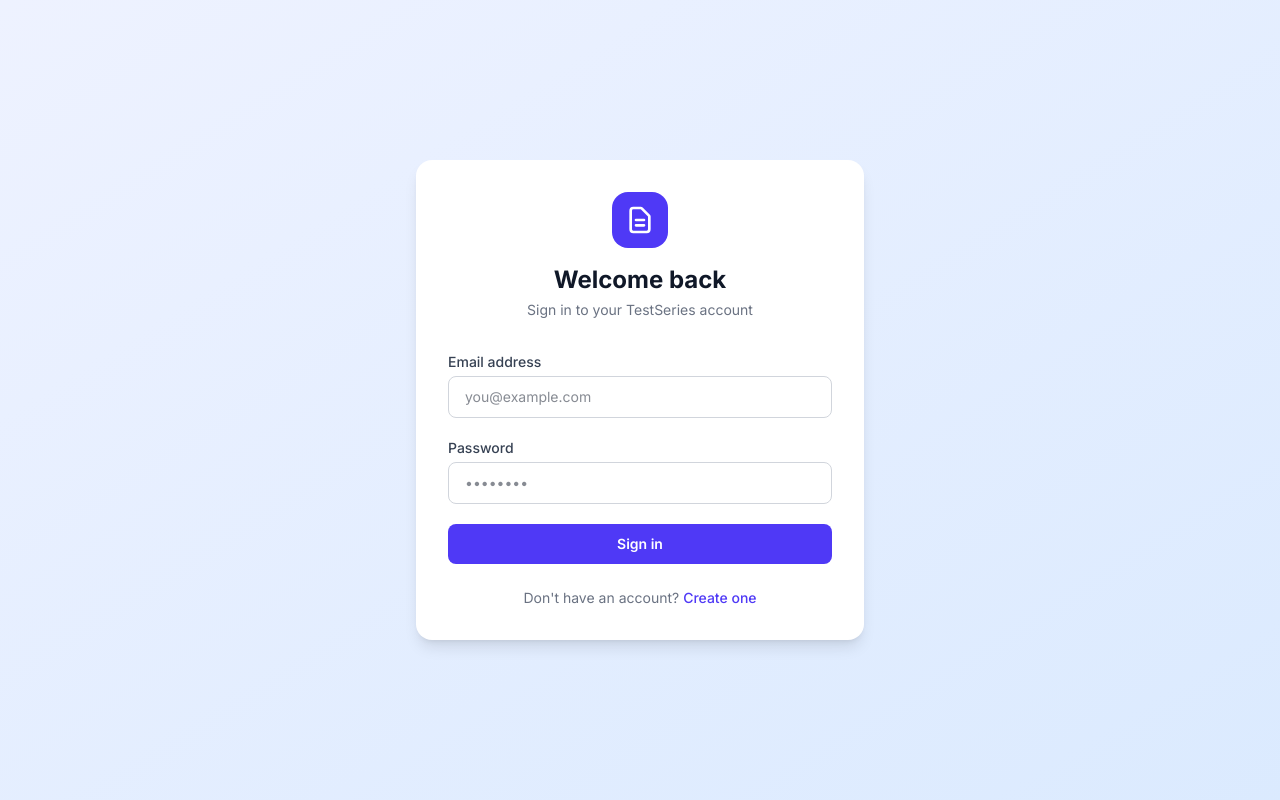
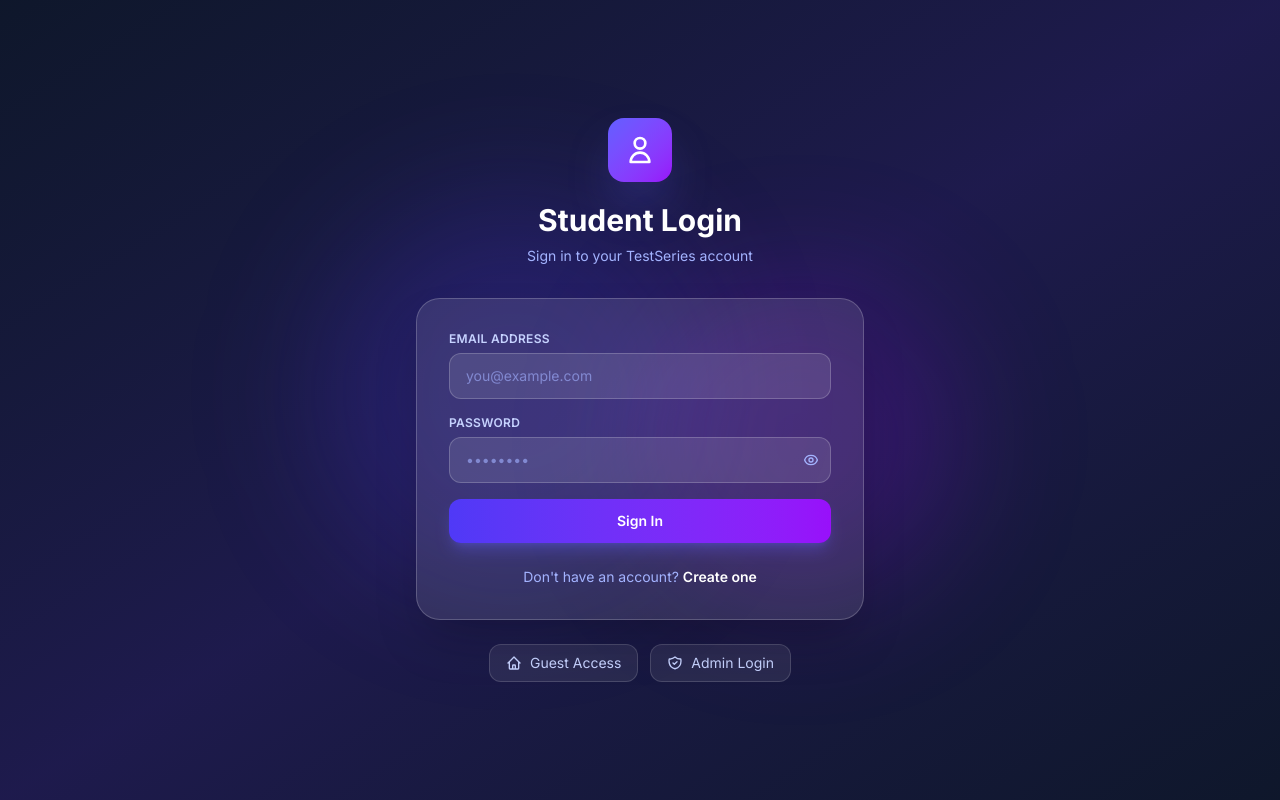
Before and after one commit to Pranay-4748/Mocktest_webapp, a React (Vite) app in the folder client/: page /login in a window 1280 px wide. Built offline with nearby package versions, Linux system fonts and the light colour scheme.

Commit message:
admin and student login pagen link

```diff
--- a/client/src/pages/auth/LoginPage.jsx
+++ b/client/src/pages/auth/LoginPage.jsx
@@ -1,20 +1,19 @@
 import { useState } from 'react';
 import { Link, useNavigate } from 'react-router-dom';
 import { useAuth } from '../../context/AuthContext';
+import Spinner from '../../components/common/Spinner';
 
 export default function LoginPage() {
   const { login } = useAuth();
-  const navigate = useNavigate();
-  const [form, setForm] = useState({ email: '', password: '' });
-  const [error, setError] = useState('');
+  const navigate  = useNavigate();
+  const [form, setForm]     = useState({ email: '', password: '' });
+  const [error, setError]   = useState('');
   const [loading, setLoading] = useState(false);
-
-  const handleChange = (e) => setForm({ ...form, [e.target.name]: e.target.value });
+  const [showPw, setShowPw] = useState(false);
 
   const handleSubmit = async (e) => {
     e.preventDefault();
-    setError('');
-    setLoading(true);
+    setError(''); setLoading(true);
     try {
       const user = await login(form);
       navigate(user?.role === 'admin' ? '/admin' : '/dashboard');
@@ -26,68 +25,106 @@
   };
 
   return (
-    <div className="min-h-screen bg-gradient-to-br from-indigo-50 to-blue-100 flex items-center justify-center px-4">
-      <div className="w-full max-w-md bg-white rounded-2xl shadow-lg p-8">
-        {/* Logo */}
+    <div className="min-h-screen bg-gradient-to-br from-slate-900 via-indigo-950 to-slate-900 flex items-center justify-center p-4 relative overflow-hidden">
+      {/* Background blobs */}
+      <div className="absolute top-1/4 left-1/4 w-96 h-96 bg-indigo-600/20 rounded-full blur-3xl pointer-events-none" />
+      <div className="absolute bottom-1/4 right-1/4 w-80 h-80 bg-purple-600/20 rounded-full blur-3xl pointer-events-none" />
+
+      <div className="w-full max-w-md relative animate-fade-in">
+        {/* Brand */}
         <div className="text-center mb-8">
-          <div className="inline-flex items-center justify-center w-14 h-14 bg-indigo-600 rounded-2xl mb-4">
+          <div className="w-16 h-16 bg-gradient-to-br from-indigo-500 to-purple-600 rounded-2xl flex items-center justify-center mx-auto mb-5 shadow-2xl shadow-indigo-500/40">
             <svg className="w-8 h-8 text-white" fill="none" stroke="currentColor" viewBox="0 0 24 24">
-              <path strokeLinecap="round" strokeLinejoin="round" strokeWidth={2} d="M9 12h6m-6 4h6m2 5H7a2 2 0 01-2-2V5a2 2 0 012-2h5.586a1 1 0 01.707.293l5.414 5.414a1 1 0 01.293.707V19a2 2 0 01-2 2z" />
+              <path strokeLinecap="round" strokeLinejoin="round" strokeWidth={2}
+                d="M16 7a4 4 0 11-8 0 4 4 0 018 0zM12 14a7 7 0 00-7 7h14a7 7 0 00-7-7z" />
             </svg>
           </div>
-          <h1 className="text-2xl font-bold text-gray-900">Welcome back</h1>
-          <p className="text-sm text-gray-500 mt-1">Sign in to your TestSeries account</p>
+          <h1 className="text-3xl font-bold text-white">Student Login</h1>
+          <p className="text-indigo-300 text-sm mt-2">Sign in to your TestSeries account</p>
         </div>
 
+        {/* Card */}
+        <div className="bg-white/10 backdrop-blur-xl border border-white/20 rounded-3xl p-8 shadow-2xl">
+
           {error && (
-          <div className="mb-4 px-4 py-3 bg-red-50 border border-red-200 text-red-700 text-sm rounded-lg">
+            <div className="flex items-center gap-2 text-sm text-red-300 bg-red-500/20 border border-red-500/30 px-3 py-2.5 rounded-xl mb-5 animate-fade-in">
+              <svg className="w-4 h-4 shrink-0" fill="none" stroke="currentColor" viewBox="0 0 24 24">
+                <path strokeLinecap="round" strokeLinejoin="round" strokeWidth={2}
+                  d="M12 9v2m0 4h.01M10.29 3.86L1.82 18a2 2 0 001.71 3h16.94a2 2 0 001.71-3L13.71 3.86a2 2 0 00-3.42 0z" />
+              </svg>
               {error}
             </div>
           )}
 
-        <form onSubmit={handleSubmit} className="space-y-5">
+          <form onSubmit={handleSubmit} className="space-y-4">
             <div>
-            <label className="block text-sm font-medium text-gray-700 mb-1">Email address</label>
+              <label className="block text-xs font-semibold text-indigo-200 uppercase tracking-wide mb-1.5">
+                Email Address
+              </label>
               <input
-              type="email"
-              name="email"
-              value={form.email}
-              onChange={handleChange}
-              required
+                type="email" name="email" value={form.email} required
                 placeholder="you@example.com"
-              className="w-full px-4 py-2.5 border border-gray-300 rounded-lg text-sm focus:outline-none focus:ring-2 focus:ring-indigo-500 focus:border-transparent transition"
+                onChange={(e) => { setForm({ ...form, email: e.target.value }); setError(''); }}
+                className="w-full px-4 py-3 bg-white/10 border border-white/20 rounded-xl text-white placeholder-indigo-300/60 text-sm focus:outline-none focus:ring-2 focus:ring-indigo-400 focus:border-transparent transition"
               />
             </div>
 
             <div>
-            <label className="block text-sm font-medium text-gray-700 mb-1">Password</label>
+              <label className="block text-xs font-semibold text-indigo-200 uppercase tracking-wide mb-1.5">
+                Password
+              </label>
+              <div className="relative">
                 <input
-              type="password"
-              name="password"
-              value={form.password}
-              onChange={handleChange}
-              required
+                  type={showPw ? 'text' : 'password'} name="password" value={form.password} required
                   placeholder="••••••••"
-              className="w-full px-4 py-2.5 border border-gray-300 rounded-lg text-sm focus:outline-none focus:ring-2 focus:ring-indigo-500 focus:border-transparent transition"
+                  onChange={(e) => { setForm({ ...form, password: e.target.value }); setError(''); }}
+                  className="w-full px-4 py-3 bg-white/10 border border-white/20 rounded-xl text-white placeholder-indigo-300/60 text-sm focus:outline-none focus:ring-2 focus:ring-indigo-400 focus:border-transparent transition pr-11"
                 />
+                <button type="button" onClick={() => setShowPw((s) => !s)}
+                  className="absolute right-3 top-1/2 -translate-y-1/2 text-indigo-300 hover:text-white transition">
+                  <svg className="w-4 h-4" fill="none" stroke="currentColor" viewBox="0 0 24 24">
+                    {showPw
+                      ? <path strokeLinecap="round" strokeLinejoin="round" strokeWidth={2} d="M13.875 18.825A10.05 10.05 0 0112 19c-4.478 0-8.268-2.943-9.543-7a9.97 9.97 0 011.563-3.029m5.858.908a3 3 0 114.243 4.243M9.878 9.878l4.242 4.242M9.88 9.88l-3.29-3.29m7.532 7.532l3.29 3.29M3 3l3.59 3.59m0 0A9.953 9.953 0 0112 5c4.478 0 8.268 2.943 9.543 7a10.025 10.025 0 01-4.132 5.411m0 0L21 21" />
+                      : <path strokeLinecap="round" strokeLinejoin="round" strokeWidth={2} d="M15 12a3 3 0 11-6 0 3 3 0 016 0zM2.458 12C3.732 7.943 7.523 5 12 5c4.478 0 8.268 2.943 9.542 7-1.274 4.057-5.064 7-9.542 7-4.477 0-8.268-2.943-9.542-7z" />
+                    }
+                  </svg>
+                </button>
+              </div>
             </div>
 
-          <button
-            type="submit"
-            disabled={loading}
-            className="w-full bg-indigo-600 hover:bg-indigo-700 disabled:opacity-60 text-white font-semibold py-2.5 rounded-lg text-sm transition"
-          >
-            {loading ? 'Signing in...' : 'Sign in'}
+            <button type="submit" disabled={loading}
+              className="w-full bg-gradient-to-r from-indigo-600 to-purple-600 hover:from-indigo-500 hover:to-purple-500 disabled:opacity-60 text-white py-3 rounded-xl text-sm font-semibold transition shadow-lg shadow-indigo-500/30 flex items-center justify-center gap-2 mt-2">
+              {loading && <Spinner size="xs" className="border-white border-t-transparent" />}
+              {loading ? 'Signing in…' : 'Sign In'}
             </button>
           </form>
 
-        <p className="text-center text-sm text-gray-500 mt-6">
+          <p className="text-center text-sm text-indigo-300 mt-6">
             Don't have an account?{' '}
-          <Link to="/register" className="text-indigo-600 font-medium hover:underline">
+            <Link to="/register" className="text-white font-semibold hover:underline">
               Create one
             </Link>
           </p>
         </div>
+
+        {/* Switch links */}
+        <div className="flex items-center justify-center gap-3 mt-6">
+          <button onClick={() => navigate('/')}
+            className="flex items-center gap-2 px-4 py-2 bg-white/8 hover:bg-white/15 border border-white/15 rounded-xl text-sm text-indigo-200 hover:text-white transition">
+            <svg className="w-4 h-4" fill="none" stroke="currentColor" viewBox="0 0 24 24">
+              <path strokeLinecap="round" strokeLinejoin="round" strokeWidth={2} d="M3 12l2-2m0 0l7-7 7 7M5 10v10a1 1 0 001 1h3m10-11l2 2m-2-2v10a1 1 0 01-1 1h-3m-6 0a1 1 0 001-1v-4a1 1 0 011-1h2a1 1 0 011 1v4a1 1 0 001 1m-6 0h6" />
+            </svg>
+            Guest Access
+          </button>
+          <button onClick={() => navigate('/admin/login')}
+            className="flex items-center gap-2 px-4 py-2 bg-white/8 hover:bg-white/15 border border-white/15 rounded-xl text-sm text-indigo-200 hover:text-white transition">
+            <svg className="w-4 h-4" fill="none" stroke="currentColor" viewBox="0 0 24 24">
+              <path strokeLinecap="round" strokeLinejoin="round" strokeWidth={2} d="M9 12l2 2 4-4m5.618-4.016A11.955 11.955 0 0112 2.944a11.955 11.955 0 01-8.618 3.04A12.02 12.02 0 003 9c0 5.591 3.824 10.29 9 11.622 5.176-1.332 9-6.03 9-11.622 0-1.042-.133-2.052-.382-3.016z" />
+            </svg>
+            Admin Login
+          </button>
+        </div>
+      </div>
     </div>
   );
 }
--- a/client/src/pages/guest/GuestEntry.jsx
+++ b/client/src/pages/guest/GuestEntry.jsx
@@ -74,7 +74,28 @@
           </form>
         </div>
 
-        <p className="text-center text-xs text-indigo-400/60 mt-6">
+        {/* Login links */}
+        <div className="flex items-center justify-center gap-3 mt-6">
+          <button
+            onClick={() => navigate('/login')}
+            className="flex items-center gap-2 px-4 py-2 bg-white/8 hover:bg-white/15 border border-white/15 rounded-xl text-sm text-indigo-200 hover:text-white transition"
+          >
+            <svg className="w-4 h-4" fill="none" stroke="currentColor" viewBox="0 0 24 24">
+              <path strokeLinecap="round" strokeLinejoin="round" strokeWidth={2} d="M16 7a4 4 0 11-8 0 4 4 0 018 0zM12 14a7 7 0 00-7 7h14a7 7 0 00-7-7z" />
+            </svg>
+            Student Login
+          </button>
+          <button
+            onClick={() => navigate('/admin/login')}
+            className="flex items-center gap-2 px-4 py-2 bg-white/8 hover:bg-white/15 border border-white/15 rounded-xl text-sm text-indigo-200 hover:text-white transition"
+          >
+            <svg className="w-4 h-4" fill="none" stroke="currentColor" viewBox="0 0 24 24">
+              <path strokeLinecap="round" strokeLinejoin="round" strokeWidth={2} d="M9 12l2 2 4-4m5.618-4.016A11.955 11.955 0 0112 2.944a11.955 11.955 0 01-8.618 3.04A12.02 12.02 0 003 9c0 5.591 3.824 10.29 9 11.622 5.176-1.332 9-6.03 9-11.622 0-1.042-.133-2.052-.382-3.016z" />
+            </svg>
+            Admin Login
+          </button>
+        </div>
+        <p className="text-center text-xs text-indigo-400/60 mt-4">
           No account needed · Results saved per session
         </p>
       </div>
```
Lines whose indentation alone changed are shown as unchanged.
